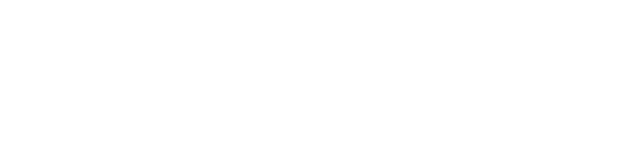
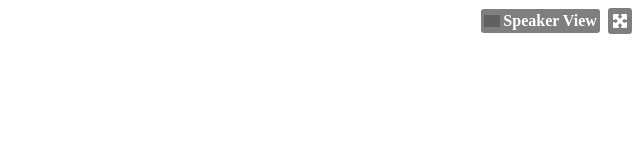
Before and after one commit to Yomakota/html-css-zoom, a plain HTML site: page index.html in a window 1280 px wide. Shown: the whole page, without its empty margins (640-1280 px from the left). Drawn offline with Linux system fonts and the light colour scheme; grey boxes are pictures that could not be loaded.

Commit message:
add-header-btn

```diff
--- a/css/style.css
+++ b/css/style.css
@@ -0,0 +1,50 @@
+/* commons */
+* {
+    margin: 0;
+    padding: 0;
+    box-sizing: border-box;
+}
+
+html {
+    font-size: 100%;
+}
+/* commons */
+
+/* header */
+
+.header-btn {
+    display: flex;
+    justify-content: flex-end;
+    align-items: center;
+    filter: invert(1);
+    padding: 0.5em;
+}
+
+.speaker-icon {
+    display: flex;
+    margin-right: 0.5em;
+    align-items: center;
+    background-color: grey;
+    padding: 0.2em;
+    border-radius: 3px;
+    font-weight: bold;
+}
+
+.speaker-icon img {
+    width: 1em;
+    margin-right: 0.2em;
+}
+
+.full-screen {
+    display: flex;
+    align-items: center;
+    justify-content: center;
+    background-color: grey;
+    padding: 0.3em 0;
+    border-radius: 3px;
+}
+
+.full-screen i {
+    width: 1.5em;
+    text-align: center;
+}
--- a/index.html
+++ b/index.html
@@ -4,10 +4,31 @@
     <meta charset="UTF-8">
     <meta http-equiv="X-UA-Compatible" content="IE=edge">
     <meta name="viewport" content="width=device-width, initial-scale=1.0">
+    <link rel="stylesheet" href="https://cdnjs.cloudflare.com/ajax/libs/font-awesome/6.0.0-beta2/css/all.min.css"
+        integrity="sha512-YWzhKL2whUzgiheMoBFwW8CKV4qpHQAEuvilg9FAn5VJUDwKZZxkJNuGM4XkWuk94WCrrwslk8yWNGmY1EduTA=="
+        crossorigin="anonymous" referrerpolicy="no-referrer" />
     <link rel="stylesheet" href="css/style.css">
     <title>Document</title>
 </head>
 <body>
+    <header>
+        <div class="header-btn">
+            <div class="speaker-icon">
+                <img src="https://img.icons8.com/material-outlined/24/000000/circled-menu.png" />
+                <div class="speaker">
+                    Speaker View
+                </div>
+            </div>
+            <div class="full-screen">
+                <i class="fas fa-expand-arrows-alt"></i>
+            </div>
+        </div>
+    </header>
+    <main></main>
+    <footer>
+        <nav>
 
+        </nav>
+    </footer>
 </body>
 </html>
```
